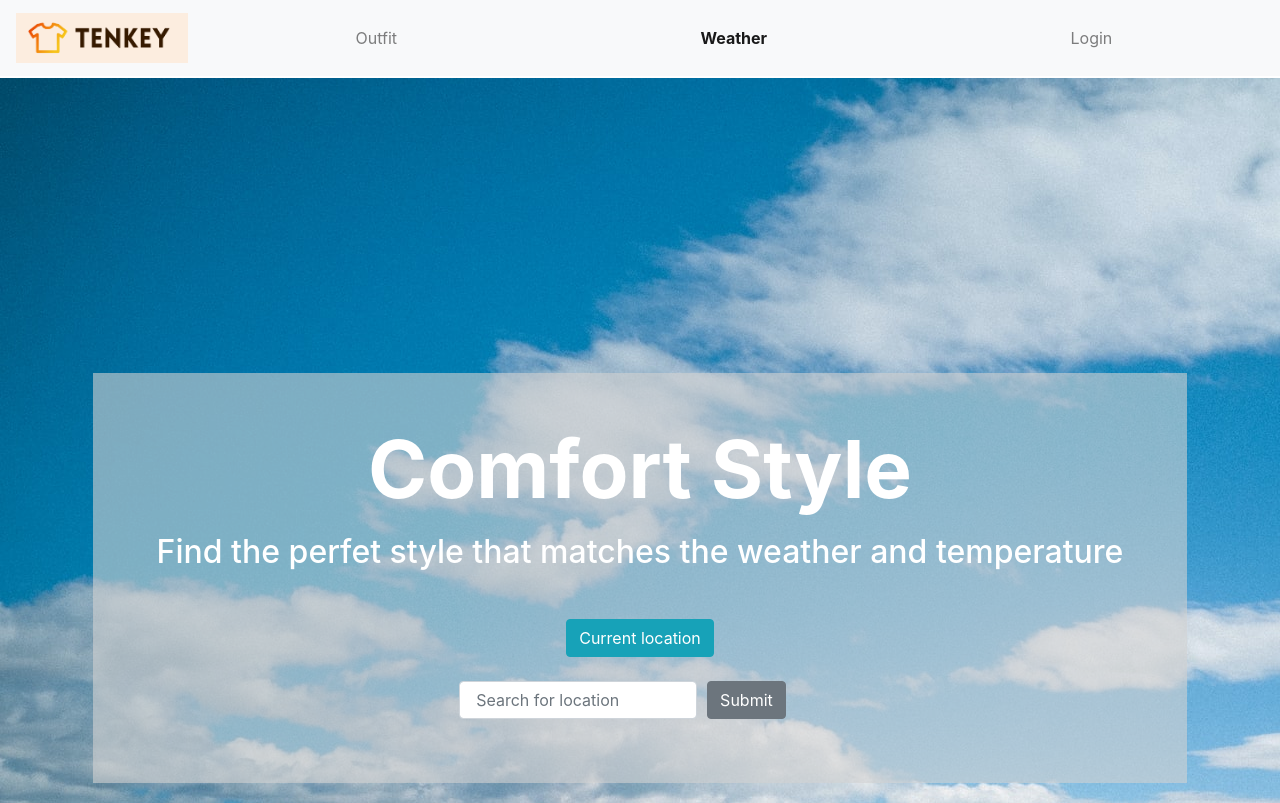
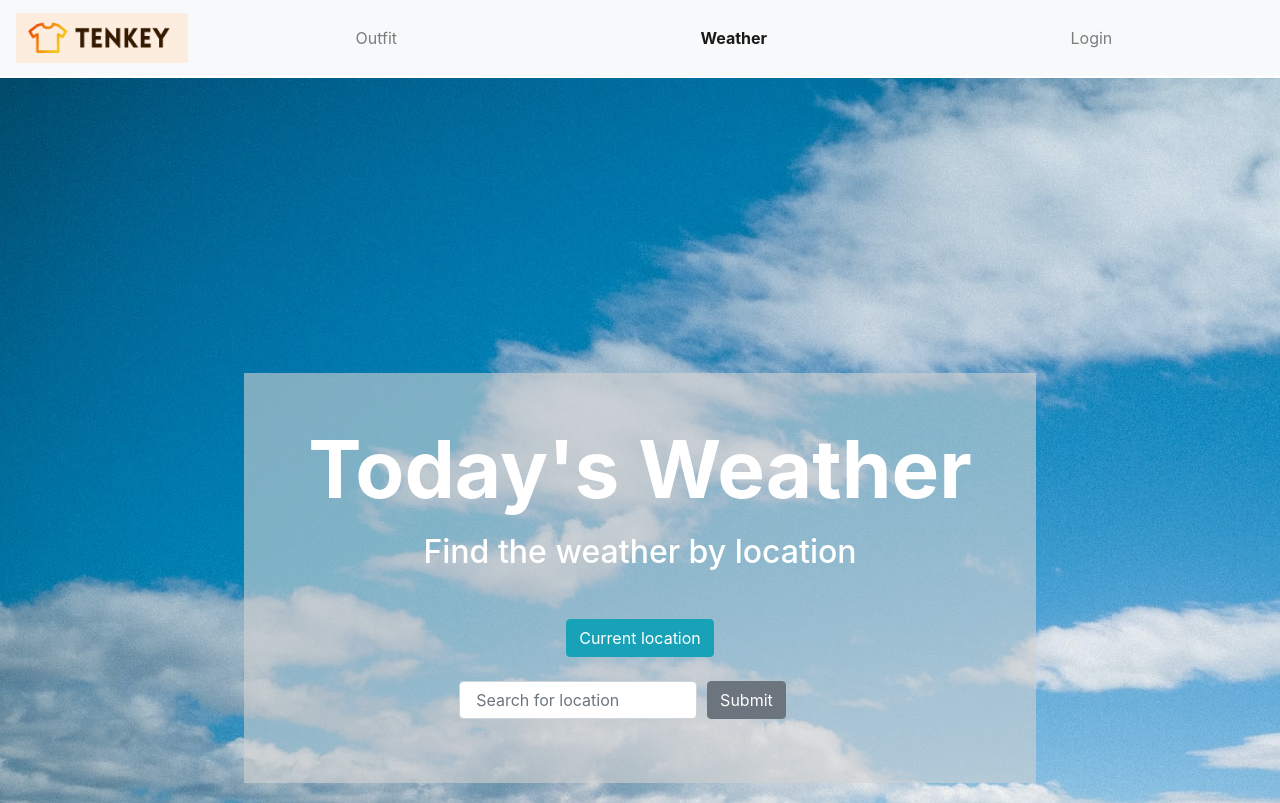
Before and after one commit to RenaWagner/tenkey-client, a React (Create React App) app: page /weather in a window 1280 px wide. Shown: the top 803 px of the page. Built offline with nearby package versions, Linux system fonts and the light colour scheme.

Commit message:
Update the Weather page title

```diff
--- a/src/pages/WeatherPage/WeatherPage.tsx
+++ b/src/pages/WeatherPage/WeatherPage.tsx
@@ -4,7 +4,7 @@ import LocationButton from "../../components/LocationBtn/LocationBtn";
 import LocationInput from "../../components/LocationInput/LocationInput";
 import HomeImage from "../../assets/HomeImage.jpeg";
 
-export default function HomePage() {
+export default function WeatherPage() {
   return (
     <div>
       <div
@@ -29,10 +29,10 @@ export default function HomePage() {
                   className="font-weight-bold pl-3 pr-3"
                   style={{ fontSize: 80 }}
                 >
-                  Comfort Style
+                  Today's Weather
                 </h1>
                 <h2 className="mt-3 mb-5 pl-3 pr-3">
-                  Find the perfet style that matches the weather and temperature
+                  Find the weather by location
                 </h2>
                 <LocationButton />
                 <LocationInput />
```
